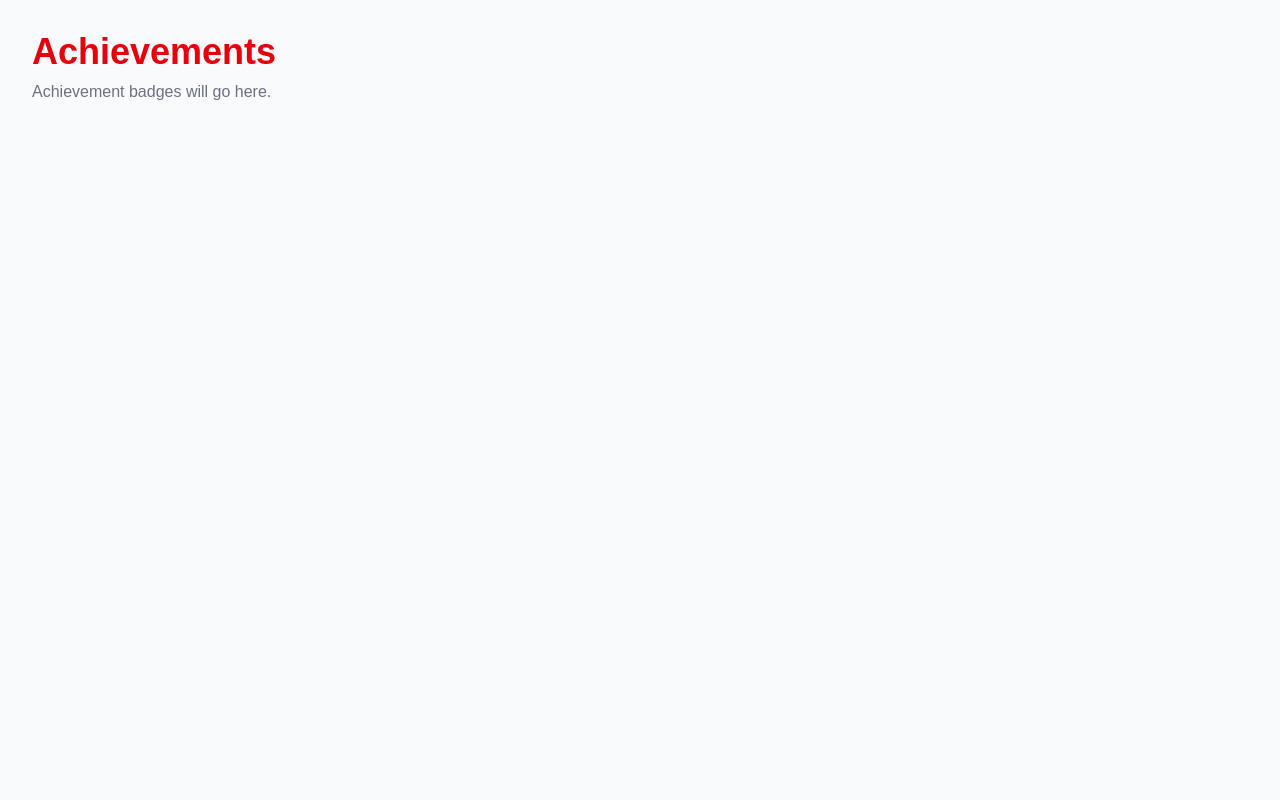
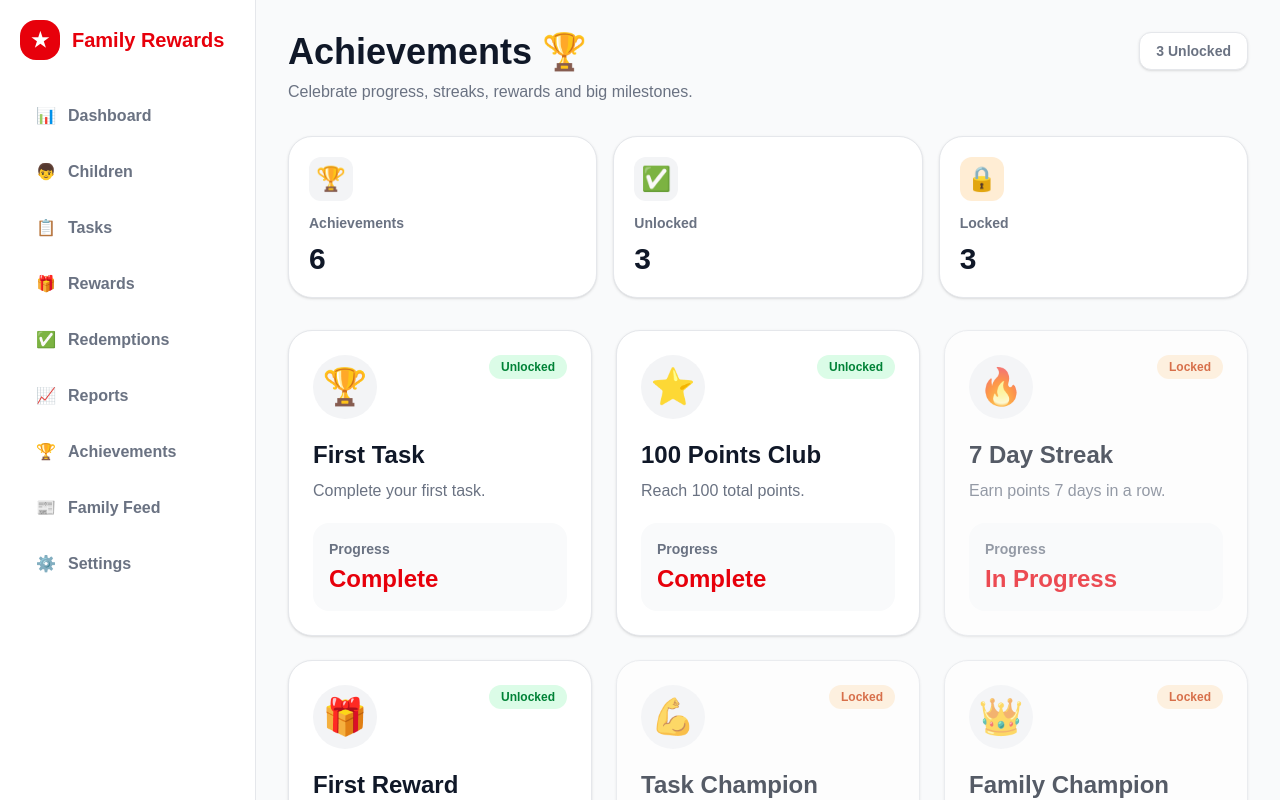
Before and after one commit to imdavidj13-droid/family-rewards-platform, a Next.js app: page /achievements in a window 1280 px wide. Shown: the top 800 px of the page. Built offline with nearby package versions, Linux system fonts and the light colour scheme.

Commit message:
Add achievements page design

```diff
--- a/app/achievements/page.tsx
+++ b/app/achievements/page.tsx
@@ -1,11 +1,158 @@
+import Sidebar from "@/components/Sidebar";
+
+const achievements = [
+  {
+    icon: "🏆",
+    title: "First Task",
+    description: "Complete your first task.",
+    status: "Unlocked",
+  },
+  {
+    icon: "⭐",
+    title: "100 Points Club",
+    description: "Reach 100 total points.",
+    status: "Unlocked",
+  },
+  {
+    icon: "🔥",
+    title: "7 Day Streak",
+    description: "Earn points 7 days in a row.",
+    status: "Locked",
+  },
+  {
+    icon: "🎁",
+    title: "First Reward",
+    description: "Request your first reward.",
+    status: "Unlocked",
+  },
+  {
+    icon: "💪",
+    title: "Task Champion",
+    description: "Complete 10 tasks.",
+    status: "Locked",
+  },
+  {
+    icon: "👑",
+    title: "Family Champion",
+    description: "Have the most points in the family.",
+    status: "Locked",
+  },
+];
+
 export default function AchievementsPage() {
+  const unlockedCount = achievements.filter(
+    (achievement) => achievement.status === "Unlocked"
+  ).length;
+
   return (
-    <main className="min-h-screen bg-gray-50 p-8 text-gray-900">
-      <h1 className="text-4xl font-black text-red-600">Achievements</h1>
+    <main className="min-h-screen bg-[#F9FAFB] text-gray-900">
+      <div className="flex min-h-screen">
+        <Sidebar />
 
-      <p className="mt-2 text-gray-500">
-        Achievement badges will go here.
-      </p>
+        <section className="flex-1 p-6 md:p-8">
+          <div className="mb-8 flex flex-col justify-between gap-4 md:flex-row md:items-start">
+            <div>
+              <h1 className="text-3xl font-black md:text-4xl">
+                Achievements 🏆
+              </h1>
+
+              <p className="mt-2 text-gray-500">
+                Celebrate progress, streaks, rewards and big milestones.
+              </p>
+            </div>
+
+            <div className="rounded-xl border border-gray-200 bg-white px-4 py-2 text-sm font-bold text-gray-500 shadow-sm">
+              {unlockedCount} Unlocked
+            </div>
+          </div>
+
+          <div className="mb-8 grid gap-4 md:grid-cols-3">
+            <StatCard icon="🏆" label="Achievements" value={achievements.length} />
+            <StatCard icon="✅" label="Unlocked" value={unlockedCount} />
+            <StatCard
+              icon="🔒"
+              label="Locked"
+              value={achievements.length - unlockedCount}
+              orange
+            />
+          </div>
+
+          <div className="grid gap-6 md:grid-cols-2 xl:grid-cols-3">
+            {achievements.map((achievement) => {
+              const unlocked = achievement.status === "Unlocked";
+
+              return (
+                <div
+                  key={achievement.title}
+                  className={`rounded-3xl border border-gray-200 bg-white p-6 shadow-sm transition hover:-translate-y-1 hover:shadow-md ${
+                    unlocked ? "hover:border-red-200" : "opacity-70"
+                  }`}
+                >
+                  <div className="mb-5 flex items-start justify-between gap-4">
+                    <div className="flex h-16 w-16 items-center justify-center rounded-full bg-gray-100 text-4xl">
+                      {achievement.icon}
+                    </div>
+
+                    <div
+                      className={`rounded-full px-3 py-1 text-xs font-black ${
+                        unlocked
+                          ? "bg-green-100 text-green-700"
+                          : "bg-orange-100 text-orange-700"
+                      }`}
+                    >
+                      {achievement.status}
+                    </div>
+                  </div>
+
+                  <h2 className="text-2xl font-black text-gray-900">
+                    {achievement.title}
+                  </h2>
+
+                  <p className="mt-2 text-gray-500">
+                    {achievement.description}
+                  </p>
+
+                  <div className="mt-5 rounded-2xl bg-gray-50 p-4">
+                    <p className="text-sm font-bold text-gray-500">Progress</p>
+
+                    <p className="mt-1 text-2xl font-black text-red-600">
+                      {unlocked ? "Complete" : "In Progress"}
+                    </p>
+                  </div>
+                </div>
+              );
+            })}
+          </div>
+        </section>
+      </div>
     </main>
   );
 }
+
+function StatCard({
+  icon,
+  label,
+  value,
+  orange = false,
+}: {
+  icon: string;
+  label: string;
+  value: number;
+  orange?: boolean;
+}) {
+  return (
+    <div className="rounded-3xl border border-gray-200 bg-white p-5 shadow-sm">
+      <div
+        className={`mb-3 flex h-11 w-11 items-center justify-center rounded-xl text-2xl ${
+          orange ? "bg-orange-100" : "bg-gray-100"
+        }`}
+      >
+        {icon}
+      </div>
+
+      <p className="text-sm font-bold text-gray-500">{label}</p>
+
+      <h2 className="mt-2 text-3xl font-black text-gray-900">{value}</h2>
+    </div>
+  );
+}
```
